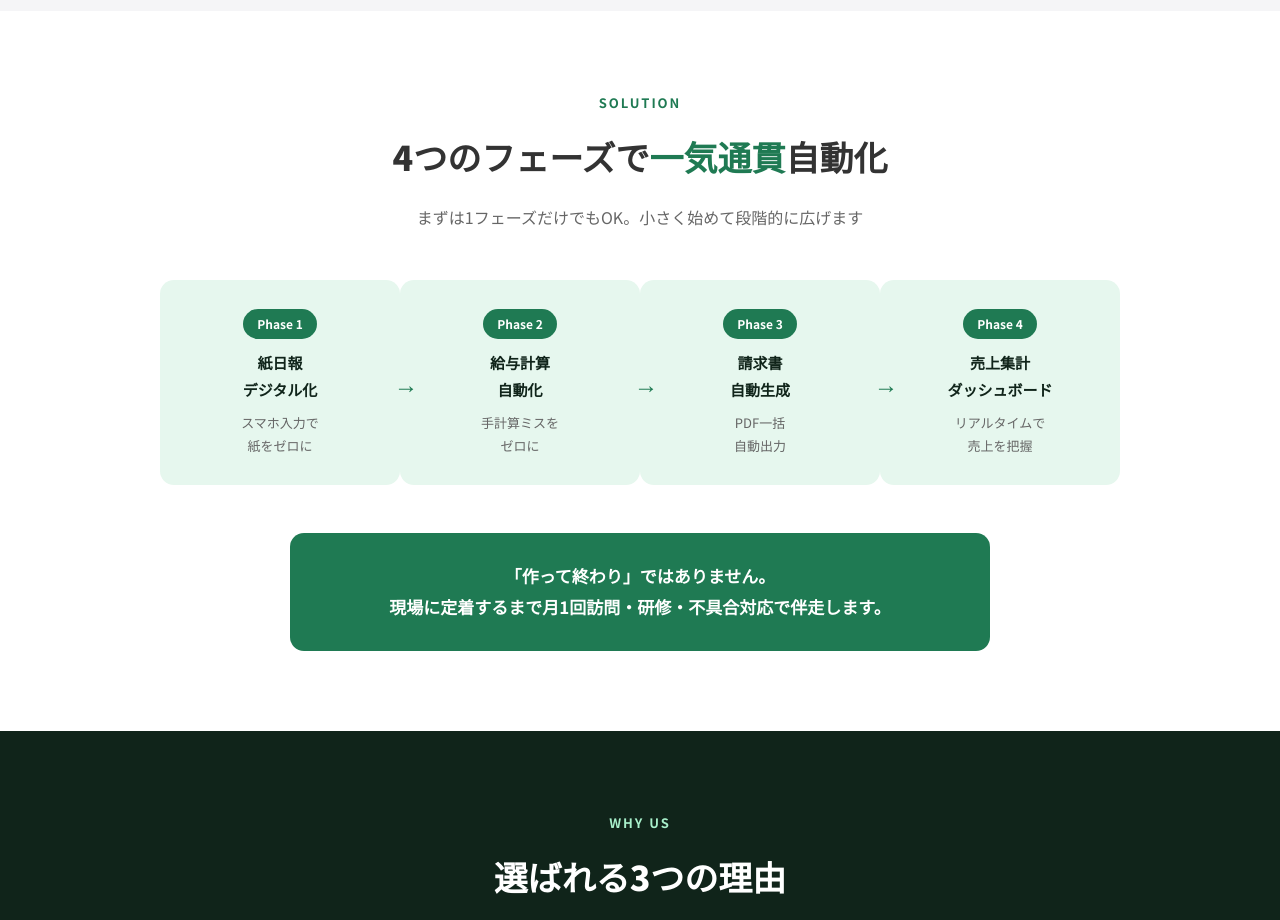
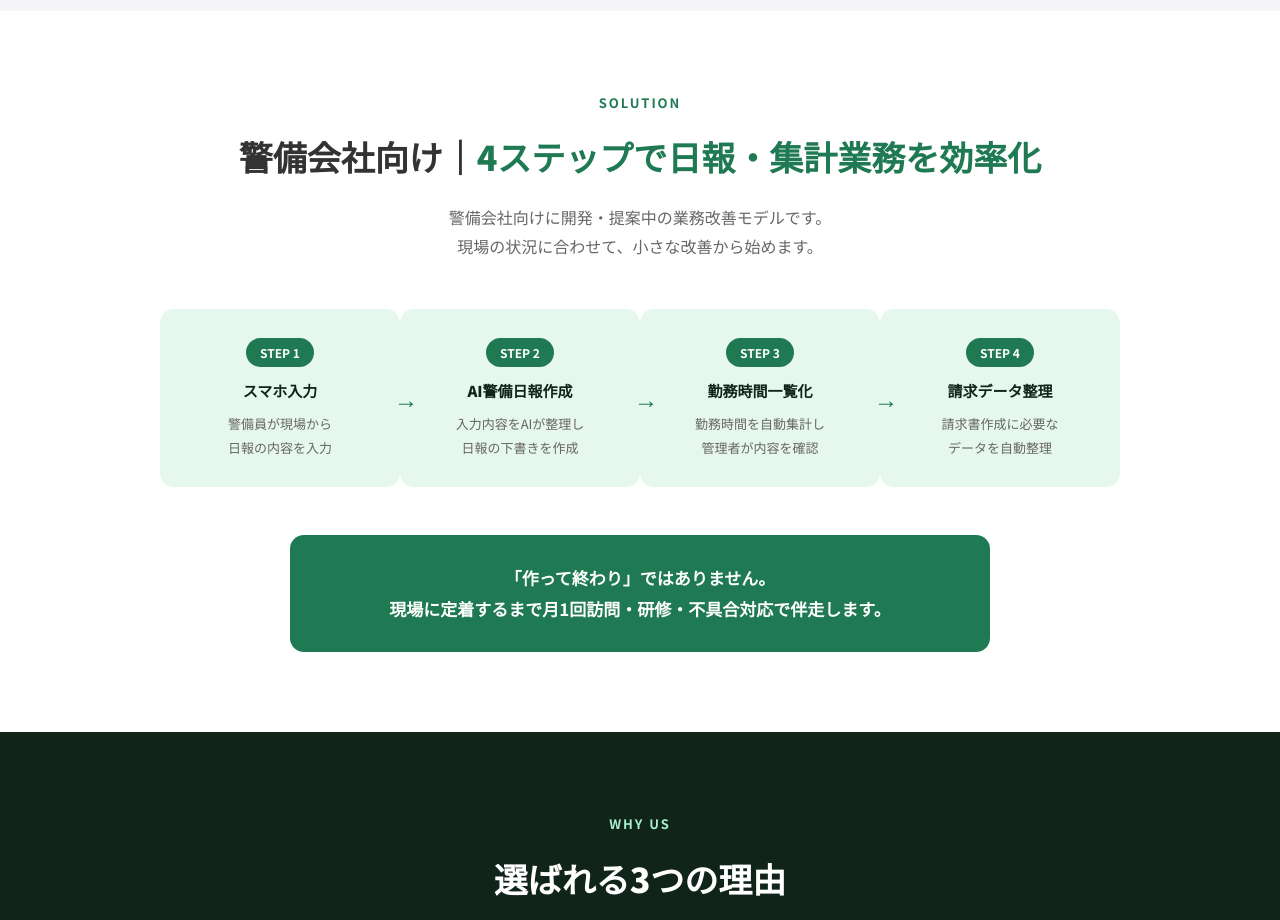
Before and after one commit to exel1726e-ux/ai-miyazaki, a plain HTML site: page index.html in a window 1280 px wide. Shown: the part 1460-2380 px from the top of the page. Drawn offline with Linux system fonts and the light colour scheme.

Commit message:
警備会社向け4ステップ業務改善に更新

```diff
--- a/index.html
+++ b/index.html
@@ -371,29 +371,51 @@ AI活用と業務改善で、毎日の仕事をもっとラクに。<br>
 <!-- 解決策 -->
 <section class="solution" id="solution">
   <div class="section-label">SOLUTION</div>
-  <h2 class="section-title">4つのフェーズで<span>一気通貫</span>自動化</h2>
-  <p class="section-desc">まずは1フェーズだけでもOK。小さく始めて段階的に広げます</p>
+  <h2 class="section-title">
+警備会社向け｜<span>4ステップで日報・集計業務を効率化</span>
+</h2>
+ <p class="section-desc">
+警備会社向けに開発・提案中の業務改善モデルです。<br>
+現場の状況に合わせて、小さな改善から始めます。
+</p>
   <div class="phase-flow">
+
   <div class="phase-item">
-      <div class="phase-num">Phase 1</div>
-      <div class="phase-title">紙日報<br>デジタル化</div>
-      <div class="phase-desc">スマホ入力で<br>紙をゼロに</div>
+    <div class="phase-num">STEP 1</div>
+    <div class="phase-title">スマホ入力</div>
+    <div class="phase-desc">
+      警備員が現場から<br>
+      日報の内容を入力
     </div>
+  </div>
+
   <div class="phase-item">
-      <div class="phase-num">Phase 2</div>
-      <div class="phase-title">給与計算<br>自動化</div>
-      <div class="phase-desc">手計算ミスを<br>ゼロに</div>
+    <div class="phase-num">STEP 2</div>
+    <div class="phase-title">AI警備日報作成</div>
+    <div class="phase-desc">
+      入力内容をAIが整理し<br>
+      日報の下書きを作成
     </div>
+  </div>
+
   <div class="phase-item">
-      <div class="phase-num">Phase 3</div>
-      <div class="phase-title">請求書<br>自動生成</div>
-      <div class="phase-desc">PDF一括<br>自動出力</div>
+    <div class="phase-num">STEP 3</div>
+    <div class="phase-title">勤務時間一覧化</div>
+    <div class="phase-desc">
+      勤務時間を自動集計し<br>
+      管理者が内容を確認
     </div>
+  </div>
+
   <div class="phase-item">
-      <div class="phase-num">Phase 4</div>
-      <div class="phase-title">売上集計<br>ダッシュボード</div>
-      <div class="phase-desc">リアルタイムで<br>売上を把握</div>
+    <div class="phase-num">STEP 4</div>
+    <div class="phase-title">請求データ整理</div>
+    <div class="phase-desc">
+      請求書作成に必要な<br>
+      データを自動整理
     </div>
+  </div>
+
 </div>
   <div class="solution-note">
     「作って終わり」ではありません。<br>
```
Lines whose indentation alone changed are shown as unchanged.
